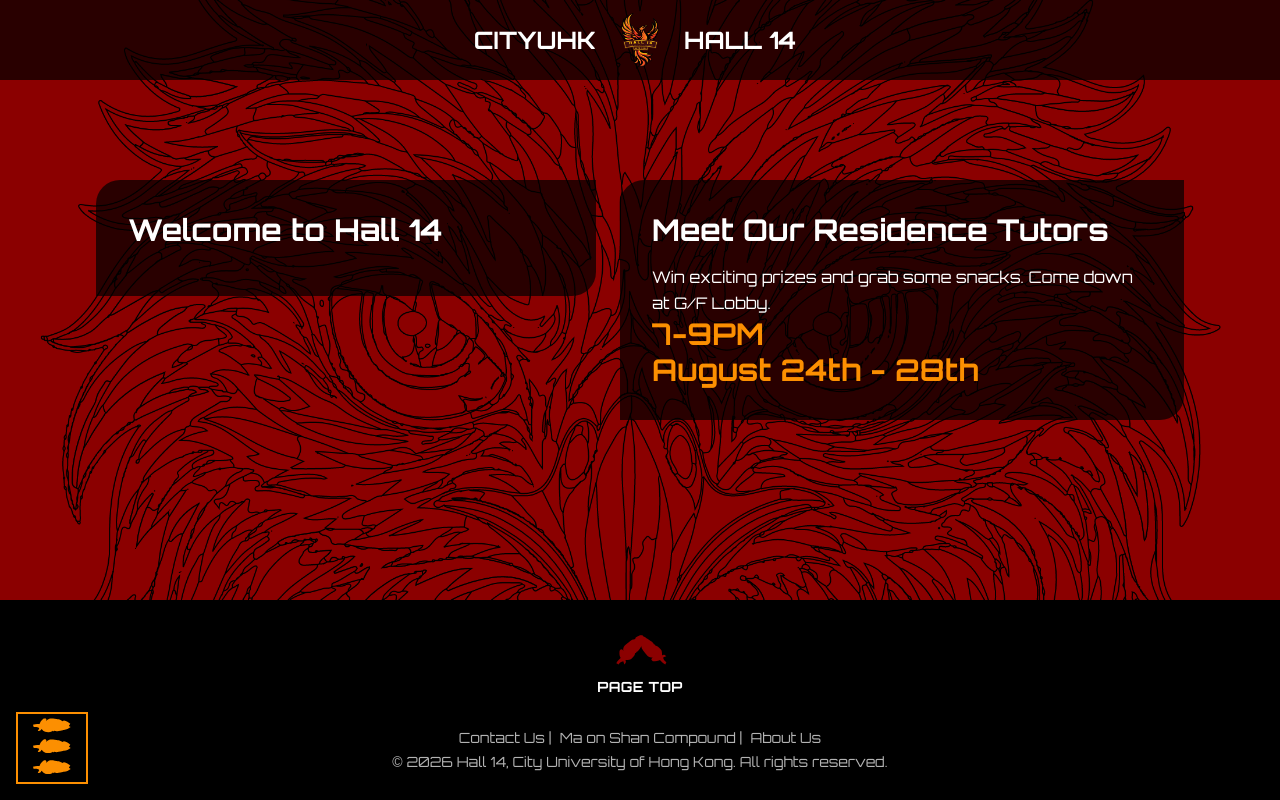
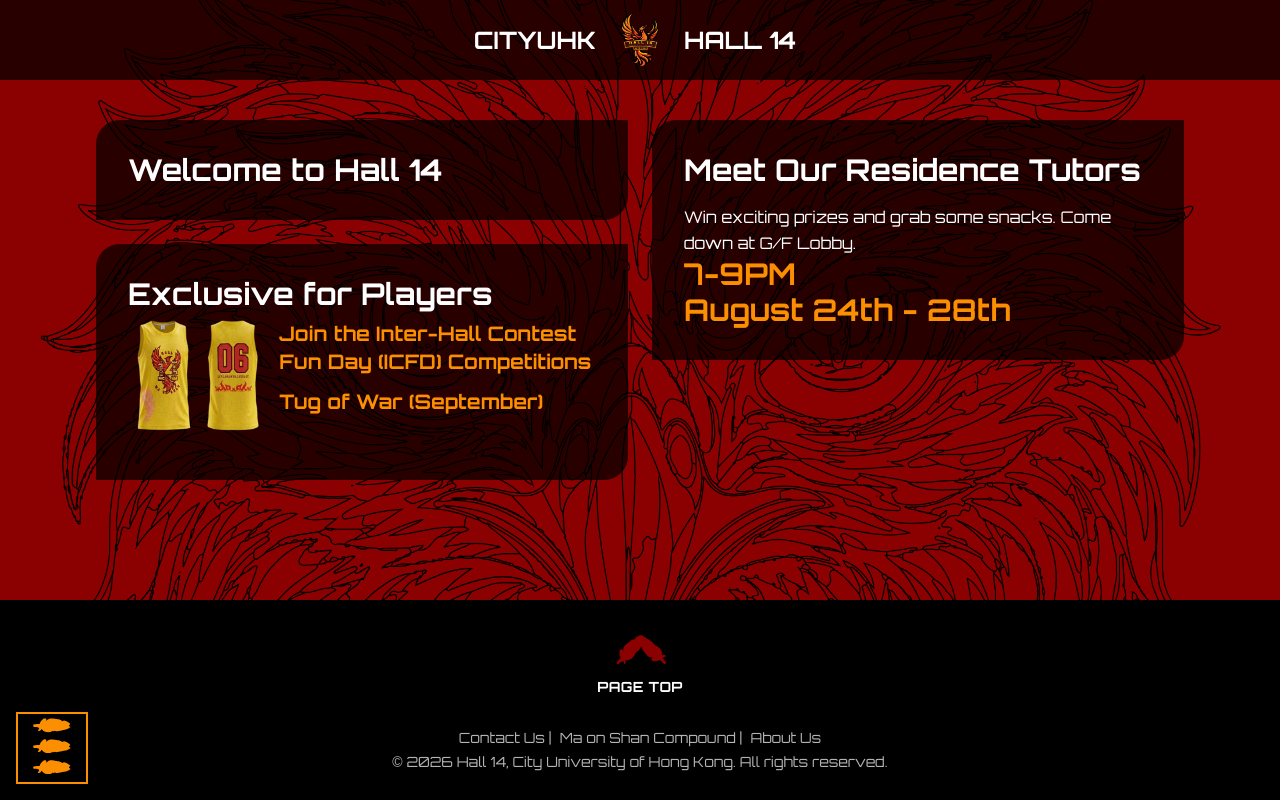
Before and after one commit to Anaf-04/Hall-14-Web, a Next.js app: page / in a window 1280 px wide. Built offline with nearby package versions, Linux system fonts and the light colour scheme.

Commit message:
tshirt in home page

```diff
--- a/app/components/MachineCard.js
+++ b/app/components/MachineCard.js
@@ -8,17 +8,19 @@ export default function MachineCard({ machine }) {
   const isDryer = machine["Machine Type"] === "D";
 
   function timeBgClass() {
-    if (leftTime < 10) return "bg-[#81cd00]";
-    if (leftTime < 20) return "bg-[#cdb400]";
-    if (leftTime < 25) return "bg-[#cd6200]";
-    return "bg-[#8B0000]";
+    if (leftTime < 5) return "bg-green-600 text-black";
+    if (leftTime < 10) return "bg-[#81cd00] text-black";
+    if (leftTime < 15) return "bg-[#cd9c00] text-black";
+    if (leftTime < 20) return "bg-[#cdb400] text-black";
+    if (leftTime < 25) return "bg-[#cd6200] text-black";
+    return "bg-[#8B0000] text-white";
   }
 
   return (
     <div className="rounded-tl-3xl rounded-br-3xl bg-black/70 p-4 text-white flex-col gap-2 flex justify-between">
-      <div className="flex items-center justify-center gap-3">
+      <div className="flex items-center justify-center gap-3 hidden xl:block">
         {isDryer ? (
-          <div className={`${isAvailable ? "w-[100px] mr-7" : "w-[70px] opacity-40 mt-5"} hidden xl:block`}>
+          <div className={`${isAvailable ? "w-[100px] mr-7" : "w-[70px] opacity-40 mt-5"} `}>
             <Image
               src={isAvailable ? "/img/dryerOpen.png" : "/img/dryerClosed.png"}
               alt=""
@@ -28,7 +30,7 @@ export default function MachineCard({ machine }) {
             />
           </div>
         ) : (
-          <div className={`${isAvailable ? "w-[100px] ml-7" : "w-[70px] opacity-40 mt-5"} hidden xl:block`}>
+          <div className={`${isAvailable ? "w-[100px] ml-7" : "w-[70px] opacity-40 mt-5"}`}>
             <Image
               src={isAvailable ? "/img/washerOpened.png" : "/img/washerClosed.png"}
               alt=""
@@ -44,11 +46,11 @@ export default function MachineCard({ machine }) {
           <span className="shrink-0 font-bold">{isDryer ? "D" : "W"}{machine["Machine ID"]}</span>
         </div>
         <span
-          className={`shrink-0 px-2 py-1 text-xs font-semibold rounded-tl-xl rounded-br-xl ${
+          className={`shrink-0 px-2 py-1 text-xs font-semibold rounded-tl-xl rounded-br-xl w-25 text-center ${
             isAvailable ? "bg-green-900 text-green-200" : timeBgClass()
           }`}
         >
-          {isAvailable ? "Available" : `${leftTime} mins left`}
+          {isAvailable ? "Available" : `${leftTime} mins`}
         </span>
       </div>
     </div>
--- a/app/components/MobileLaundryDisplay.js
+++ b/app/components/MobileLaundryDisplay.js
@@ -6,6 +6,15 @@ export default function MachineCard({ machine }) {
     const leftTime = parseInt(machine["Left Time"], 10);
     const isAvailable = leftTime === 0;
     const isDryer = machine["Machine Type"] === "D";
+
+    function timeBgClass() {
+    if (leftTime < 5) return "bg-green-600 text-black";
+    if (leftTime < 10) return "bg-[#81cd00] text-black";
+    if (leftTime < 15) return "bg-[#cd9c00] text-black";
+    if (leftTime < 20) return "bg-[#cdb400] text-black";
+    if (leftTime < 25) return "bg-[#cd6200] text-black";
+    return "bg-[#8B0000] text-white";
+  }
 
     return (
         <div className="px-1 text-white flex-col gap-2 justify-between flex">
@@ -18,7 +27,7 @@ export default function MachineCard({ machine }) {
             )}
             <div className="flex items-center justify-center gap-1 xl:hidden">
                 {isDryer ? (
-                    <div className={`${isAvailable ? "w-[30px] mr-2" : "w-[21px] opacity-40 mb-1.5"}`}>
+                    <div className={`${isAvailable ? "w-[30px] mr-2" : "w-[21px] opacity-40 mb-1.5 "}`}>
                         <Image
                             src={isAvailable ? "/img/dryerOpen.png" : "/img/dryerClosed.png"}
                             alt=""
--- a/app/globals.css
+++ b/app/globals.css
@@ -24,3 +24,19 @@ body {
   color: var(--foreground);
   font-family: var(--font-Orbitron), Arial, Helvetica, sans-serif;
 }
+
+@keyframes slide-left {
+  0%, 42.86% {
+    transform: translateX(0);
+  }
+  50%, 92.86% {
+    transform: translateX(-100%);
+  }
+  100% {
+    transform: translateX(0);
+  }
+}
+
+.animate-slide-left {
+  animation: slide-left 7s ease-in-out infinite;
+}
--- a/app/page.js
+++ b/app/page.js
@@ -8,10 +8,48 @@ export default function Home() {
       <div className="flex w-[90%] flex-col gap-6 sm:w-[85%] sm:flex-row sm:justify-center py-24">
         <div className="flex-1 flex-column gap-1 justify-center">
           <div className="flex-1 rounded-tl-3xl rounded-br-3xl bg-black/70 p-6 text-white transition-colors sm:p-8">
-            <h2 className="mb-4 text-2xl font-bold sm:text-3xl">Welcome to Hall 14</h2>
+            <h2 className="text-2xl font-bold sm:text-3xl">Welcome to Hall 14</h2>
+          </div>
+
+          <div className="flex-1 rounded-tl-3xl rounded-br-3xl bg-black/70 p-6 mt-6 text-white transition-colors sm:p-8">
+
+            <div className="flex overflow-hidden">
+              <div className="min-w-full flex flex-col gap-2 animate-slide-left">
+                <h2 className="text-2xl font-bold text-white sm:text-3xl">Grab your Hall 14 Tshirt</h2>
+                <div className="relative w-full h-24 sm:h-32 flex gap-3">
+                  <img
+                    src="/img/h14-tshirt.png"
+                    alt="Hall 14 Tshirt"
+                    className="h-full w-auto object-contain"
+                  />
+                  <div className="flex flex-col gap-3">
+                    <h3 className=" text-xs sm:text-xl text-[#fc8f01] font-bold ">Join as helpers for hall events</h3>
+                    <h3 className=" text-xs sm:text-xl text-[#fc8f01] font-bold ">Join the Hall 14 advocacy team</h3>
                   </div>
                 </div>
 
+              </div>
+
+              <div className="min-w-full flex flex-col gap-2 animate-slide-left">
+                <h2 className="text-2xl font-bold text-white sm:text-3xl">Exclusive for Players</h2>
+                <div className="relative w-full h-22 sm:h-28 flex gap-3">
+                  <img
+                    src="/img/h14Players.png"
+                    alt="Hall 14 Players"
+                    className="h-full w-auto object-contain"
+                  />
+                  <div className="flex flex-col gap-3">
+                    <h3 className=" text-xs sm:text-xl text-[#fc8f01] font-bold ">Join the Inter-Hall Contest Fun Day (ICFD) Competitions</h3>
+                    <h3 className=" text-xs sm:text-xl text-[#fc8f01] font-bold ">Tug of War (September)</h3>
+                  </div>
+                </div>
+              </div>
+            </div>
+
+          </div>
+        </div>
+
+        <div className="flex-1 flex-column gap-1 justify-center">
           <div className="flex-1 rounded-tl-3xl rounded-br-3xl bg-black/70 p-6 text-white transition-colors sm:p-8">
             <h2 className="mb-4 text-2xl font-bold sm:text-3xl">Meet Our Residence Tutors</h2>
             <p className="text-sm leading-relaxed sm:text-base">
@@ -21,6 +59,7 @@ export default function Home() {
             <h3 className=" text-2xl text-[#fc8f01] font-bold sm:text-3xl">August 24th - 28th</h3>
           </div>
         </div>
+      </div>
     </SiteMenu>
   );
 }
```
Also changed, not shown: public/img/h14Players.png. Lines whose indentation alone changed are shown as unchanged.
